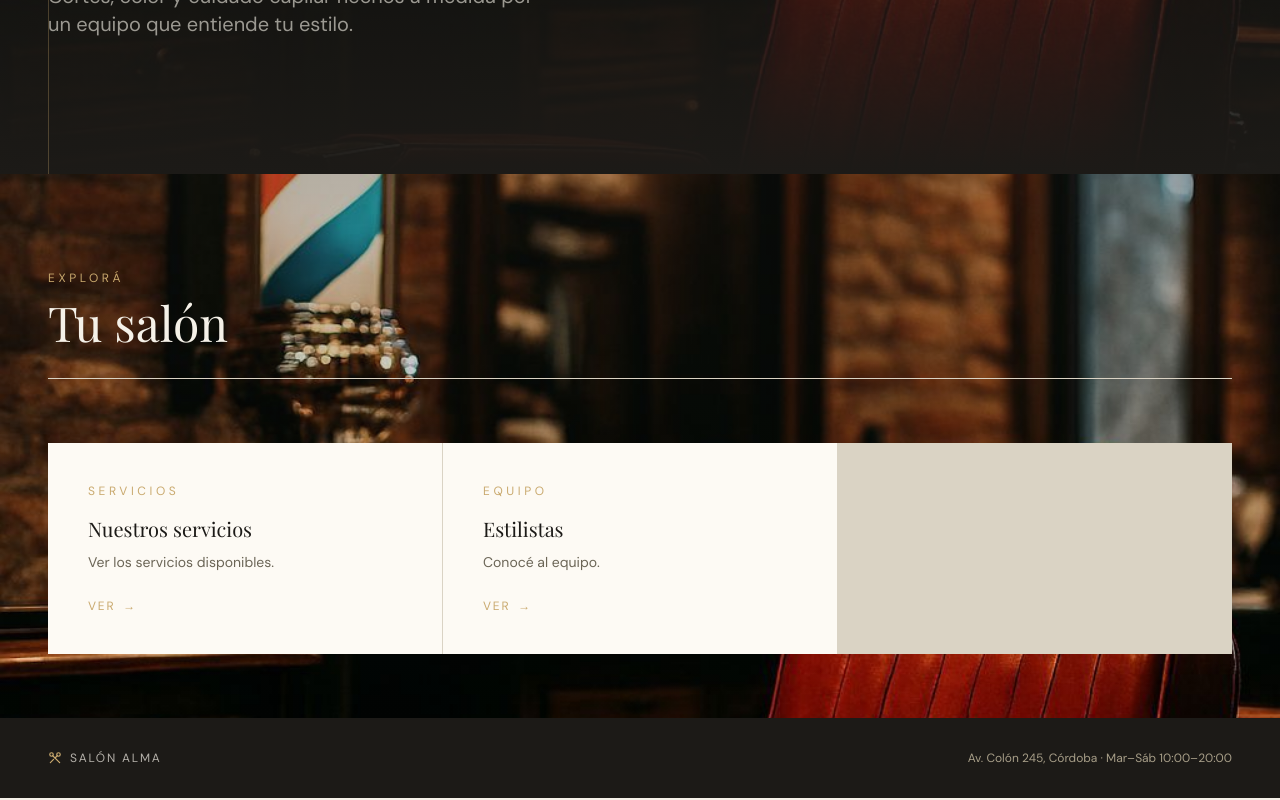
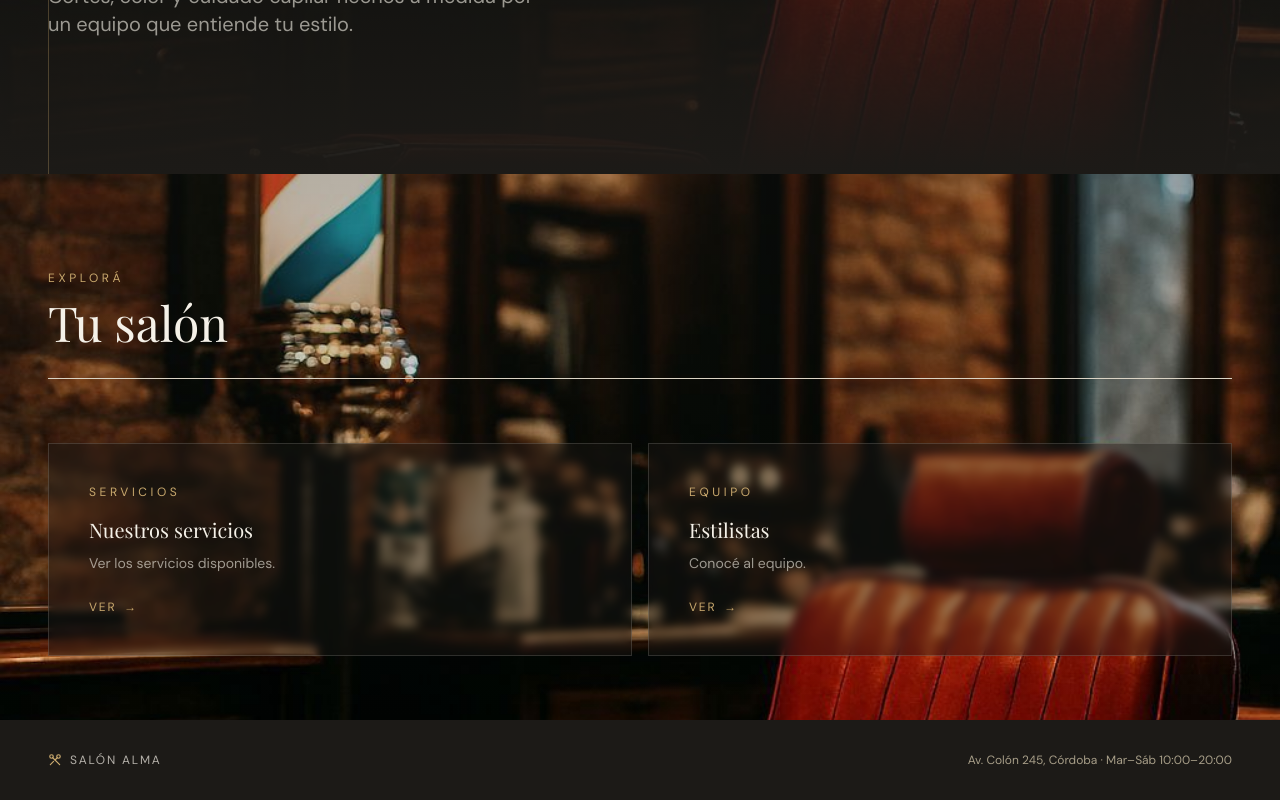
Before and after one commit to Mateo-Capurro/Sistema-peluqueria, an Angular app in the folder ScaffoldingBE-FE/FE/: page / in a window 1280 px wide. Shown: the part 451-1251 px from the top of the page. Built offline with nearby package versions, Linux system fonts and the light colour scheme; sample sign-in values are in the browser's storage; a web font is replaced by a local one.

Commit message:
cards acomodadas proporcionalmente

```diff
--- a/ScaffoldingBE-FE/FE/src/app/components/home/home.html
+++ b/ScaffoldingBE-FE/FE/src/app/components/home/home.html
@@ -38,22 +38,23 @@
     </div>
   </div>
 
-  <div class="grid grid-cols-1 md:grid-cols-2 lg:grid-cols-3 gap-px bg-alma-line">
+  <div class="grid grid-cols-1 gap-4"
+       [ngClass]="auth.role() === 'PELUQUERO' ? 'sm:grid-cols-3' : 'sm:grid-cols-2'">
     <a routerLink="/tratamientos"
-       class="group bg-alma-card p-8 md:p-10 hover:bg-alma-soft transition-colors duration-300 flex flex-col">
+       class="group bg-alma-ink/40 backdrop-blur-sm border border-alma-cream/15 p-8 md:p-10 hover:bg-alma-ink/60 hover:border-alma-accent/40 transition-colors duration-300 flex flex-col">
       <p class="alma-eyebrow mb-4">Servicios</p>
-      <h3 class="font-serif text-xl text-alma-ink mb-2">Nuestros servicios</h3>
-      <p class="text-alma-muted text-sm leading-relaxed font-light mb-6">Ver los servicios disponibles.</p>
+      <h3 class="font-serif text-xl text-alma-cream mb-2">Nuestros servicios</h3>
+      <p class="text-alma-cream/60 text-sm leading-relaxed font-light mb-6">Ver los servicios disponibles.</p>
       <span class="mt-auto inline-flex items-center gap-2 text-alma-accent text-xs uppercase tracking-widest">
         Ver <span class="group-hover:translate-x-1 transition-transform">&rarr;</span>
       </span>
     </a>
 
     <a routerLink="/peluqueros"
-       class="group bg-alma-card p-8 md:p-10 hover:bg-alma-soft transition-colors duration-300 flex flex-col">
+       class="group bg-alma-ink/40 backdrop-blur-sm border border-alma-cream/15 p-8 md:p-10 hover:bg-alma-ink/60 hover:border-alma-accent/40 transition-colors duration-300 flex flex-col">
       <p class="alma-eyebrow mb-4">Equipo</p>
-      <h3 class="font-serif text-xl text-alma-ink mb-2">Estilistas</h3>
-      <p class="text-alma-muted text-sm leading-relaxed font-light mb-6">Conoc&eacute; al equipo.</p>
+      <h3 class="font-serif text-xl text-alma-cream mb-2">Estilistas</h3>
+      <p class="text-alma-cream/60 text-sm leading-relaxed font-light mb-6">Conoc&eacute; al equipo.</p>
       <span class="mt-auto inline-flex items-center gap-2 text-alma-accent text-xs uppercase tracking-widest">
         Ver <span class="group-hover:translate-x-1 transition-transform">&rarr;</span>
       </span>
@@ -61,19 +62,19 @@
 
     @if (auth.role() === 'CLIENTE') {
       <a routerLink="/reservar"
-         class="group bg-alma-card p-8 md:p-10 hover:bg-alma-soft transition-colors duration-300 flex flex-col">
+         class="group bg-alma-ink/40 backdrop-blur-sm border border-alma-cream/15 p-8 md:p-10 hover:bg-alma-ink/60 hover:border-alma-accent/40 transition-colors duration-300 flex flex-col">
         <p class="alma-eyebrow mb-4">Turnos</p>
-        <h3 class="font-serif text-xl text-alma-ink mb-2">Reservar cita</h3>
-        <p class="text-alma-muted text-sm leading-relaxed font-light mb-6">Eleg&iacute; d&iacute;a y horario.</p>
+        <h3 class="font-serif text-xl text-alma-cream mb-2">Reservar cita</h3>
+        <p class="text-alma-cream/60 text-sm leading-relaxed font-light mb-6">Eleg&iacute; d&iacute;a y horario.</p>
         <span class="mt-auto inline-flex items-center gap-2 text-alma-accent text-xs uppercase tracking-widest">
           Reservar <span class="group-hover:translate-x-1 transition-transform">&rarr;</span>
         </span>
       </a>
       <a routerLink="/mis-turnos"
-         class="group bg-alma-card p-8 md:p-10 hover:bg-alma-soft transition-colors duration-300 flex flex-col">
+         class="group bg-alma-ink/40 backdrop-blur-sm border border-alma-cream/15 p-8 md:p-10 hover:bg-alma-ink/60 hover:border-alma-accent/40 transition-colors duration-300 flex flex-col">
         <p class="alma-eyebrow mb-4">Mi cuenta</p>
-        <h3 class="font-serif text-xl text-alma-ink mb-2">Mis citas</h3>
-        <p class="text-alma-muted text-sm leading-relaxed font-light mb-6">Confirm&aacute; o cancel&aacute; tus citas.</p>
+        <h3 class="font-serif text-xl text-alma-cream mb-2">Mis citas</h3>
+        <p class="text-alma-cream/60 text-sm leading-relaxed font-light mb-6">Confirm&aacute; o cancel&aacute; tus citas.</p>
         <span class="mt-auto inline-flex items-center gap-2 text-alma-accent text-xs uppercase tracking-widest">
           Ver <span class="group-hover:translate-x-1 transition-transform">&rarr;</span>
         </span>
@@ -82,10 +83,10 @@
 
     @if (auth.role() === 'PELUQUERO') {
       <a routerLink="/agenda"
-         class="group bg-alma-card p-8 md:p-10 hover:bg-alma-soft transition-colors duration-300 flex flex-col">
+         class="group bg-alma-ink/40 backdrop-blur-sm border border-alma-cream/15 p-8 md:p-10 hover:bg-alma-ink/60 hover:border-alma-accent/40 transition-colors duration-300 flex flex-col">
         <p class="alma-eyebrow mb-4">Agenda</p>
-        <h3 class="font-serif text-xl text-alma-ink mb-2">Mi agenda</h3>
-        <p class="text-alma-muted text-sm leading-relaxed font-light mb-6">Ve&eacute; tus citas asignadas.</p>
+        <h3 class="font-serif text-xl text-alma-cream mb-2">Mi agenda</h3>
+        <p class="text-alma-cream/60 text-sm leading-relaxed font-light mb-6">Ve&eacute; tus citas asignadas.</p>
         <span class="mt-auto inline-flex items-center gap-2 text-alma-accent text-xs uppercase tracking-widest">
           Ver <span class="group-hover:translate-x-1 transition-transform">&rarr;</span>
         </span>
--- a/ScaffoldingBE-FE/FE/src/app/components/home/home.ts
+++ b/ScaffoldingBE-FE/FE/src/app/components/home/home.ts
@@ -1,10 +1,11 @@
 import { Component, inject } from '@angular/core';
+import { NgClass } from '@angular/common';
 import { RouterLink } from '@angular/router';
 import { AuthService } from '../../shared/services/auth.service';
 
 @Component({
   selector: 'app-home',
-  imports: [RouterLink],
+  imports: [RouterLink, NgClass],
   templateUrl: './home.html'
 })
 export class Home {
```
Also changed, not shown: 1 other file (tests, documents, lock files or other folders).
